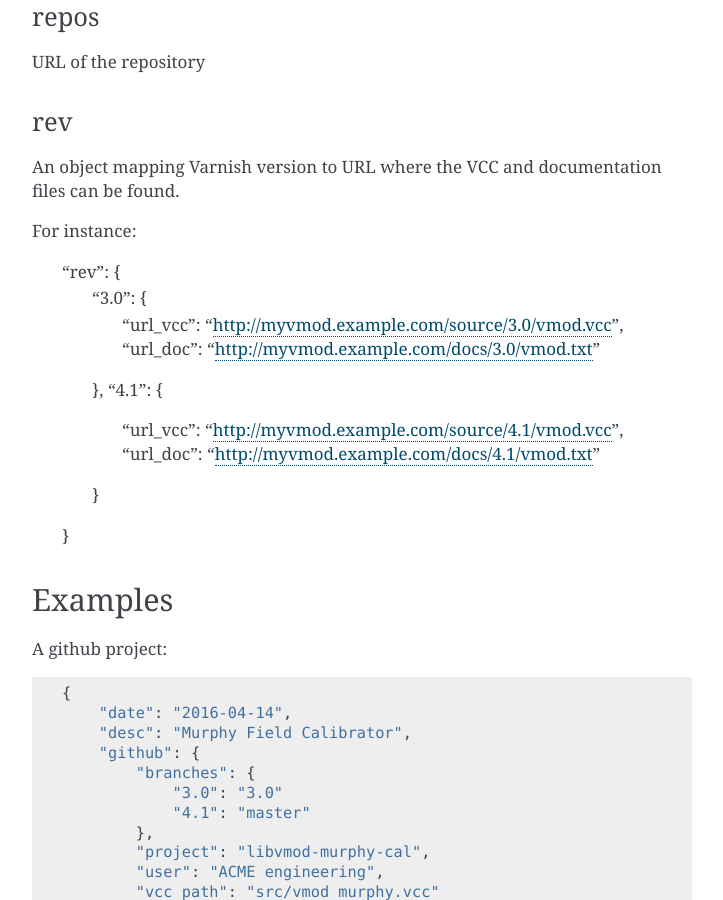
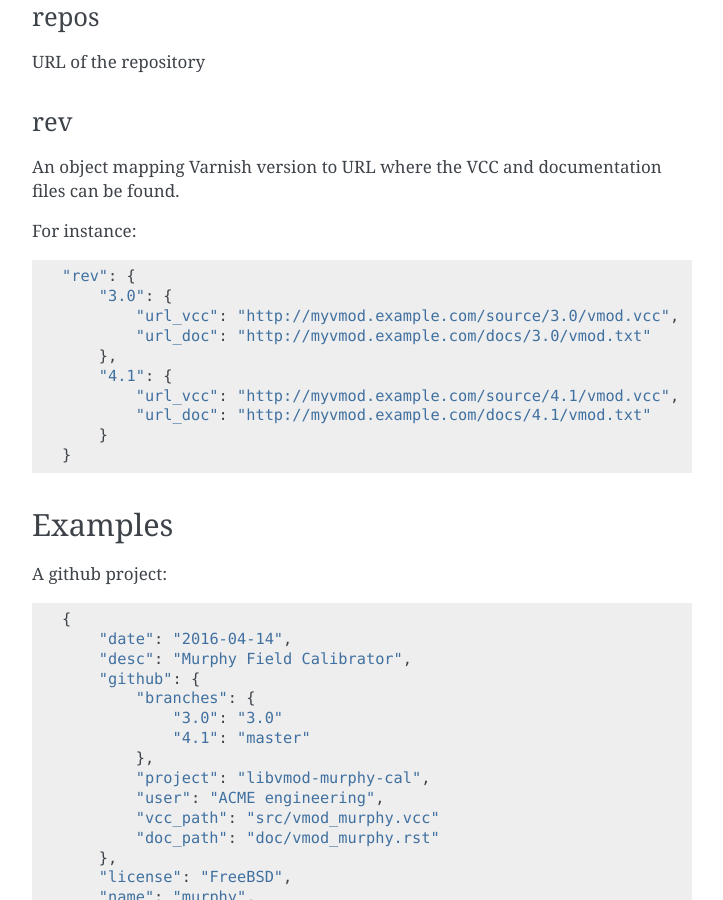
Before and after one commit to varnishcache/homepage, a Sphinx documentation site: the page built from R1/source/vmods/howto.rst, in a window 1280 px wide and 900 px high, scrolled down 2780 px. Shown: the whole window, without its empty margins (388-1111 px from the left). Built offline with Sphinx 7.4.7, drawn with Linux system fonts in a browser that asks for light colours; pages that are not in the unit, such as notebooks, are missing from menus; comment, search, counter and statistics services are not loaded.

Commit message:
Syntax fix

```diff
--- a/R1/source/vmods/howto.rst
+++ b/R1/source/vmods/howto.rst
@@ -144,7 +144,7 @@ rev
 An object mapping Varnish version to URL where the VCC and documentation
 files can be found.
 
-For instance:
+For instance::
 
 	"rev": {
 	    "3.0": {
```
